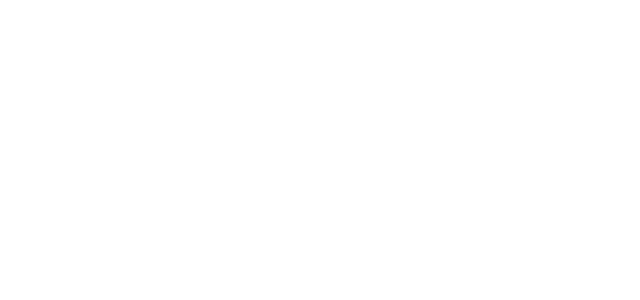
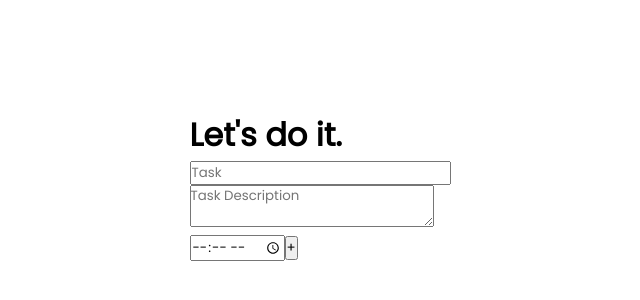
Before and after one commit to lanceamolo/to-do-list, a React (Create React App) app: page /create in a window 1280 px wide. Before the commit this address had no page. Shown: the part 214-514 px from the top of the page, without its empty margins (320-960 px from the left). Built offline with nearby package versions, Linux system fonts and the light colour scheme.

Commit message:
create v1

```diff
--- a/src/App.js
+++ b/src/App.js
@@ -2,14 +2,16 @@ import React from "react";
 import { BrowserRouter, Routes, Route } from "react-router-dom";
 import { Login } from "./components/Login.jsx";
 import { Home } from "./components/Home.jsx";
+import { Create } from "./components/Create.jsx";
 import "./App.css";
 
 function App() {
   return (
     <BrowserRouter>
       <Routes>
-        <Route exact path='/' element={<Login />}/>
-        <Route path='/home' element={<Home/>} />
+        <Route exact path='/' element={<Login />} />
+        <Route path='/home' element={<Home />} />
+        <Route path='/create' element={<Create />} />
       </Routes>
     </BrowserRouter>
   );
--- /dev/null
+++ b/src/components/Create.jsx
@@ -0,0 +1,51 @@
+import React, { useState } from "react";
+
+export const Create = () => {
+  const [taskName, setTaskName] = useState("");
+  const [taskDescription, setTaskDescription] = useState("");
+  const [tasks, setTasks] = useState([]);
+  const [taskTime, setTaskTime] = useState("");
+
+  const handleSubmit = (event) => {
+    event.preventDefault();
+
+    const newTask = {
+      name: taskName,
+      description: taskDescription,
+      time: taskTime,
+    };
+    setTasks([...tasks, newTask]);
+
+    // reset the taskName, taskDescription, and taskTime
+    setTaskName("");
+    setTaskDescription("");
+    setTaskTime("");
+  };
+
+  return (
+    <div>
+      <h1>Let's do it.</h1>
+      <form onSubmit={handleSubmit}>
+        <input
+          type="text"
+          value={taskName}
+          placeholder="Task"
+          onChange={(event) => setTaskName(event.target.value)}
+        />
+        <br />
+        <textarea
+          value={taskDescription}
+          placeholder="Task Description"
+          onChange={(event) => setTaskDescription(event.target.value)}
+        />
+        <br />
+        <input
+          type="time"
+          value={taskTime}
+          onChange={(event) => setTaskTime(event.target.value)}
+        />
+        <button type="submit">+</button>
+      </form>
+    </div>
+  );
+};
```
